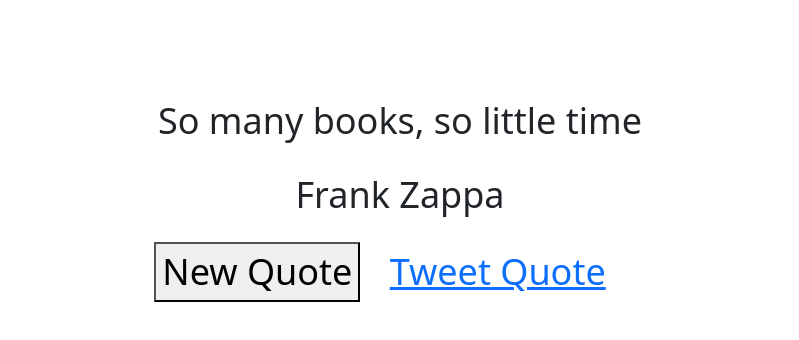
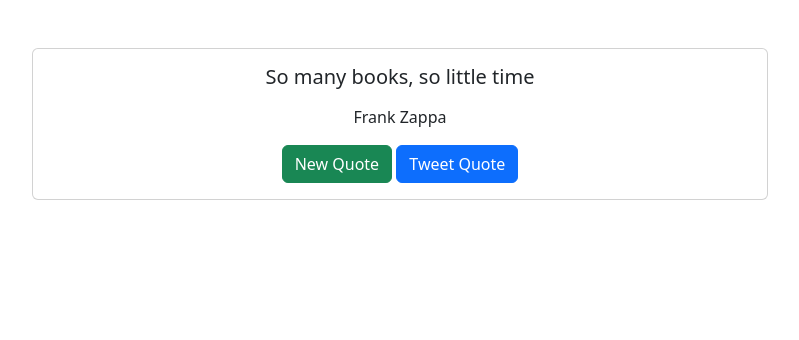
Before and after one commit to Kvirike/Random-Quote-machine, a plain HTML site: page index.html in a window 1280 px wide. Shown: the whole page, without its empty margins (240-1039 px from the left). Drawn offline with nearby package versions, Linux system fonts and the light colour scheme.

Commit message:
adding styles of bootsrtap

```diff
--- a/index.html
+++ b/index.html
@@ -46,22 +46,28 @@
             document.getElementById("author").innerText = randomQuoteData.author
         }
     </script>
-
-    <style>
-        *{
-            font-size: 1.5rem;
-            margin: 20px;
-            text-align: center;
-        }
-    </style>
 </head>
 <body>
-    <wrapper id="quote-box">
-        <div id="text"></div>
-        <div id="author"></div>
-        <button id="new-quote" onclick="generateQuote();">New Quote</button>
-        <a href="#" id="tweet-quote" target="_blank">Tweet Quote</a>
-    </wrapper>
+    <div class="container">
+        <div class="row py-5 d-flex justify-content-center">
+            <div class="col-md-8 offset-md-32">
+                <wrapper id="quote-box">
+                    <div class="card text-center">
+                        <div class="card-body">
+                        <h5 class="card-title">
+                            <div id="text"></div>
+                        </h5>
+                        <p class="card-text">
+                            <div id="author"></div>
+                        </p>
+                        <button id="new-quote" class="btn btn-block btn-success " onclick="generateQuote();">New Quote</button>
+                        <a href="#" id="tweet-quote" target="_blank" class="btn btn-block btn-primary">Tweet Quote</a>
+                        </div>
+                    </div>
+                </wrapper>
+            </div>
+        </div>
+    </div>
     <script src="https://cdn.freecodecamp.org/testable-projects-fcc/v1/bundle.js"></script>
     <script src="https://cdn.jsdelivr.net/npm/bootstrap@5.3.2/dist/js/bootstrap.bundle.min.js" integrity="sha384-C6RzsynM9kWDrMNeT87bh95OGNyZPhcTNXj1NW7RuBCsyN/o0jlpcV8Qyq46cDfL" crossorigin="anonymous"></script>
 
```
